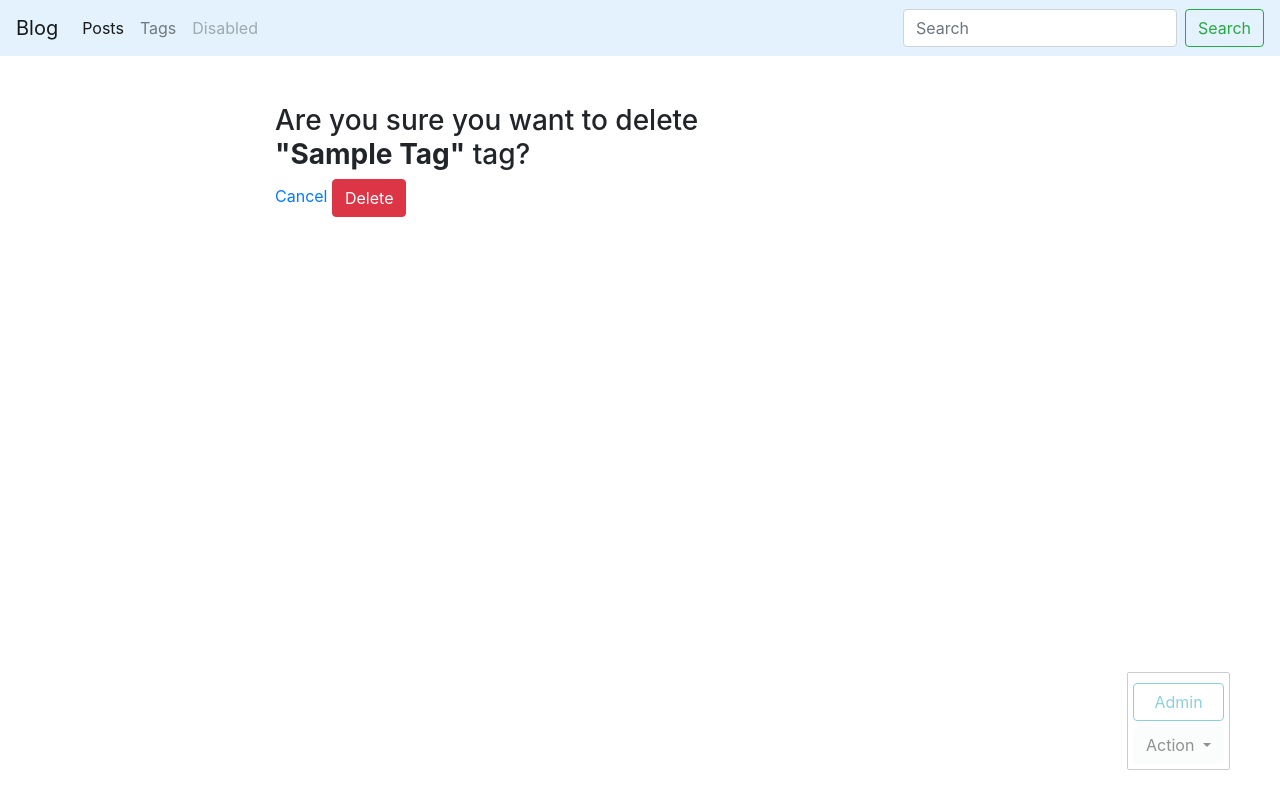
After one commit to Ivan-1994/blog-django2, a Django app: a page that uses templates/base.html in a window 1280 px wide. The commit adds this page. Run offline with Django 3.2, Linux system fonts and the light colour scheme; tables that the repository leaves empty hold one stand-in row (values such as "Sample post"); some libraries are stand-ins or nearby versions.

Commit message:
add new functions forum

```diff
--- a/blog/models.py
+++ b/blog/models.py
@@ -20,7 +20,10 @@ class Post(models.Model):
         return reverse('post_detail_url', kwargs={'slug': self.slug})
 
     def get_update_url(self):
-        return reverse('tag_update_url', kwargs={'slug': self.slug})
+        return reverse('post_update_url', kwargs={'slug': self.slug})
+
+    def get_delete_url(self):
+        return reverse('post_delete_url', kwargs={'slug': self.slug})
 
     def save(self, *args, **kwargs):
         if not self.id:
@@ -41,5 +44,8 @@ class Tag(models.Model):
     def get_update_url(self):
         return reverse('tag_update_url', kwargs={'slug': self.slug})
 
+    def get_delete_url(self):
+        return reverse('tag_delete_url', kwargs={'slug': self.slug})
+
     def __str__(self):
         return self.title
--- a/blog/templates/blog/base_blog.html
+++ b/blog/templates/blog/base_blog.html
@@ -1 +1,20 @@
 {% extends 'base.html' %}
+
+{% block admin-panel %}
+    <div class="btn-group">
+        <button type="button" class="btn btn-light dropdown-toggle" data-toggle="dropdown" aria-haspopup="true"
+                aria-expanded="false">
+            Action
+        </button>
+        <div class="dropdown-menu">
+            <a class="dropdown-item" href="{% url 'post_create_url' %}">Post</a>
+            <a class="dropdown-item" href="{% url 'tag_create_url' %}">Tag</a>
+        </div>
+    </div>
+
+
+    {% if detail %}
+        <a href="{{ admin_object.get_update_url }}" class="btn btn-light">Edit</a>
+        <a href="{{ admin_object.get_delete_url }}" class="btn btn-danger">Delete</a>
+    {% endif %}
+{% endblock %}
--- /dev/null
+++ b/blog/templates/blog/tag_delete_form.html
@@ -0,0 +1,15 @@
+{% extends 'blog/base_blog.html' %}
+
+{% block title %}
+    Delete Tag "{{ tag.title|title }}" - {{ block.super }}
+{% endblock %}
+
+{% block content %}
+    <form action="{{ tag.get_delete_url }}" method="post">
+        {% csrf_token %}
+
+        <h3>Are you sure you want to delete <b>"{{ tag.title|title }}"</b> tag?</h3>
+        <a href="{{ tag.get_absolute_url }}">Cancel</a>
+        <button type="submit" name="button" class="btn btn-danger">Delete</button>
+    </form>
+{% endblock %}
--- a/blog/urls.py
+++ b/blog/urls.py
@@ -6,8 +6,11 @@ urlpatterns = [
     path('', posts_list, name='posts_list_url'),
     path('post/create/', PostCreate.as_view(), name='post_create_url'),
     path('post/<str:slug>/', PostDetail.as_view(), name='post_detail_url'),
+    path('post/<str:slug>/update/', PostUpdate.as_view(), name='post_update_url'),
+    path('post/<str:slug>/delete/', PostDelete.as_view(), name='post_delete_url'),
     path('tags/', tags_list, name='tags_list_url'),
-    path('tag/create', TagCreate.as_view(), name='tag_create_url'),
+    path('tag/create/', TagCreate.as_view(), name='tag_create_url'),
+    path('tag/<str:slug>/', TagDetail.as_view(), name='tag_detail_url'),
     path('tag/<str:slug>/update', TagUpdate.as_view(), name='tag_update_url'),
-    path('tag/<str:slug>', TagDetail.as_view(), name='tag_detail_url')
+    path('tag/<str:slug>/delete/', TagDelete.as_view(), name='tag_delete_url')
 ]
--- a/blog/utils.py
+++ b/blog/utils.py
@@ -1,7 +1,5 @@
 from django.shortcuts import render, get_object_or_404, redirect
-from django.views.generic import View
-
-from .models import Post, Tag
+from django.urls import reverse
 
 
 class ObjectDetailMixin:
@@ -10,8 +8,8 @@ class ObjectDetailMixin:
 
     def get(self, request, slug):
         obj = get_object_or_404(self.model, slug__iexact=slug)
-        return render(request, self.template,
-                      context={self.model.__name__.lower(): obj})
+        return render(request, self.template, context={
+            self.model.__name__.lower(): obj, 'admin_object': obj, 'detail': True})
 
 
 class ObjectCreateMixin:
@@ -51,3 +49,18 @@ class ObjectUpdateMixin:
             return redirect(new_obj)
         return render(request, self.template, context={
             'form': bound_form, self.model.__name__.lower(): obj})
+
+
+class ObjectDeleteMixin:
+    model = None
+    template = None
+    redirect_url = None
+
+    def get(self, request, slug):
+        obj = self.model.objects.get(slug__iexact=slug)
+        return render(request, self.template, context={self.model.__name__.lower(): obj})
+
+    def post(self, request, slug):
+        obj = self.model.objects.get(slug__iexact=slug)
+        obj.delete()
+        return redirect(reverse(self.redirect_url))
--- a/blog/views.py
+++ b/blog/views.py
@@ -1,8 +1,8 @@
-from django.shortcuts import render, get_object_or_404, redirect
+from django.shortcuts import render, redirect
 from django.views.generic import View
-
+from django.urls import reverse
 from .models import Post, Tag
-from .utils import ObjectDetailMixin, ObjectCreateMixin, ObjectUpdateMixin
+from .utils import ObjectDetailMixin, ObjectCreateMixin, ObjectUpdateMixin, ObjectDeleteMixin
 from .forms import TagForm, PostForm
 
 
@@ -21,6 +21,18 @@ class PostCreate(ObjectCreateMixin, View):
     template = 'blog/post_create_form.html'
 
 
+class PostUpdate(ObjectUpdateMixin, View):
+    model = Post
+    model_form = PostForm
+    template = 'blog/post_update_form.html'
+
+
+class PostDelete(ObjectDeleteMixin, View):
+    model = Post
+    template = 'blog/post_delete_form.html'
+    redirect_url = 'posts_list_url'
+
+
 class TagDetail(ObjectDetailMixin, View):
     model = Tag
     template = 'blog/tag_detail.html'
@@ -37,6 +49,12 @@ class TagUpdate(ObjectUpdateMixin, View):
     template = 'blog/tag_update_form.html'
 
 
+class TagDelete(ObjectDeleteMixin, View):
+    model = Tag
+    template = 'blog/tag_delete_form.html'
+    redirect_url = 'tags_list_url'
+
+
 def tags_list(request):
     tags = Tag.objects.all()
     return render(request, 'blog/tags_list.html', context={'tags': tags})
--- a/new_my_poj/settings.py
+++ b/new_my_poj/settings.py
@@ -122,3 +122,7 @@ USE_TZ = True
 # https://docs.djangoproject.com/en/2.1/howto/static-files/
 
 STATIC_URL = '/static/'
+
+STATICFILES_DIRS = [
+    os.path.join(BASE_DIR, 'static')
+]
--- /dev/null
+++ b/static/css/styles.css
@@ -0,0 +1,18 @@
+.admin-panel {
+    border: 1px solid #999;
+    border-radius: 2px;
+    position: fixed;
+    right: 50px;
+    bottom: 30px;
+    opacity: 0.5;
+    padding: 5px;
+}
+
+.admin-panel:hover{
+    opacity: 1;
+}
+
+.admin-panel a{
+    display: block;
+    margin: 5px 0px;
+}
--- a/templates/base.html
+++ b/templates/base.html
@@ -1,18 +1,31 @@
+{% load  static %}
+
 <!DOCTYPE html>
 <html lang="en">
 <head>
     <meta charset="UTF-8">
     <link rel="stylesheet" href="https://stackpath.bootstrapcdn.com/bootstrap/4.1.3/css/bootstrap.min.css"
           integrity="sha384-MCw98/SFnGE8fJT3GXwEOngsV7Zt27NXFoaoApmYm81iuXoPkFOJwJ8ERdknLPMO" crossorigin="anonymous">
+    <script src="https://code.jquery.com/jquery-3.3.1.slim.min.js"
+            integrity="sha384-q8i/X+965DzO0rT7abK41JStQIAqVgRVzpbzo5smXKp4YfRvH+8abtTE1Pi6jizo"
+            crossorigin="anonymous"></script>
+    <script src="https://cdnjs.cloudflare.com/ajax/libs/popper.js/1.14.3/umd/popper.min.js"
+            integrity="sha384-ZMP7rVo3mIykV+2+9J3UJ46jBk0WLaUAdn689aCwoqbBJiSnjAK/l8WvCWPIPm49"
+            crossorigin="anonymous"></script>
+    <script src="https://stackpath.bootstrapcdn.com/bootstrap/4.1.3/js/bootstrap.min.js"
+            integrity="sha384-ChfqqxuZUCnJSK3+MXmPNIyE6ZbWh2IMqE241rYiqJxyMiZ6OW/JmZQ5stwEULTy"
+            crossorigin="anonymous"></script>
+    <link rel="stylesheet" href="{% static 'css/styles.css' %}">
+
     <title>
-        {% block title %}{% endblock %}
+        {% block title %}Blog{% endblock %}
     </title>
 </head>
 <body>
 
 
 <nav class="navbar navbar-expand-lg navbar-light" style="background-color: #e3f2fd;">
-    <a class="navbar-brand" href="#">Navbar</a>
+    <a class="navbar-brand" href="/blog">Blog</a>
     <button class="navbar-toggler" type="button" data-toggle="collapse" data-target="#navbarTogglerDemo02"
             aria-controls="navbarTogglerDemo02" aria-expanded="false" aria-label="Toggle navigation">
         <span class="navbar-toggler-icon"></span>
@@ -45,5 +58,10 @@
     </div>
 </div>
 
+<div class="admin-panel align-items-center">
+    <a href="/admin" class="btn btn-outline-info">Admin</a>
+    {% block admin-panel %}{% endblock %}
+</div>
+
 </body>
 </html>
```
Also changed, not shown: blog/templates/blog/post_delete_form.html (added, +15 -0 lines), blog/templates/blog/post_update_form.html (added, +23 -0 lines).
